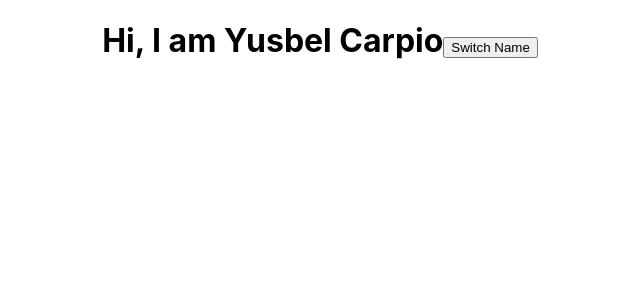
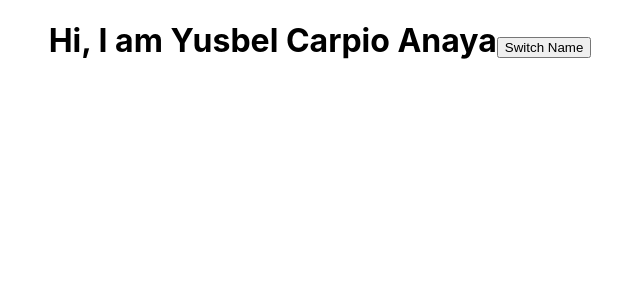
Before and after one commit to yusbel86/curso-react, a React (Create React App) app in the folder react-complete-guide/: page / in a window 1280 px wide. Shown: the top 300 px of the page, without its empty margins (320-960 px from the left). Built offline with nearby package versions, Linux system fonts and the light colour scheme.

Commit message:
conditional states

```diff
--- a/react-complete-guide/src/App.js
+++ b/react-complete-guide/src/App.js
@@ -42,7 +42,7 @@ class App extends Component {
  render(){
   return (
     <div className="App">
-     <h1>Hi, I am Yusbel Carpio
+     <h1>Hi, I am Yusbel Carpio Anaya
        <button
            onClick={this.togglePersonHandler}>Switch Name</button>
        </h1>
```
